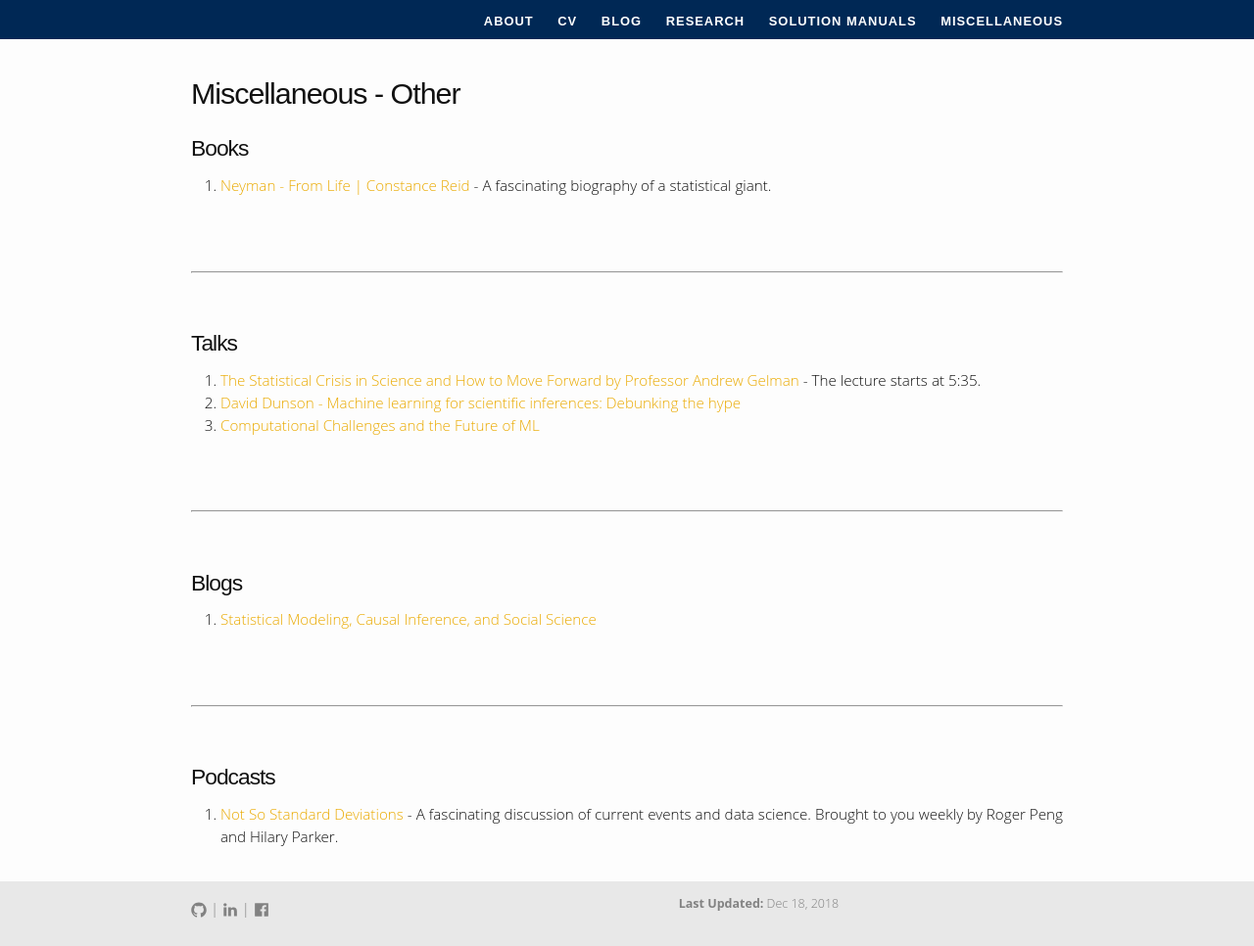
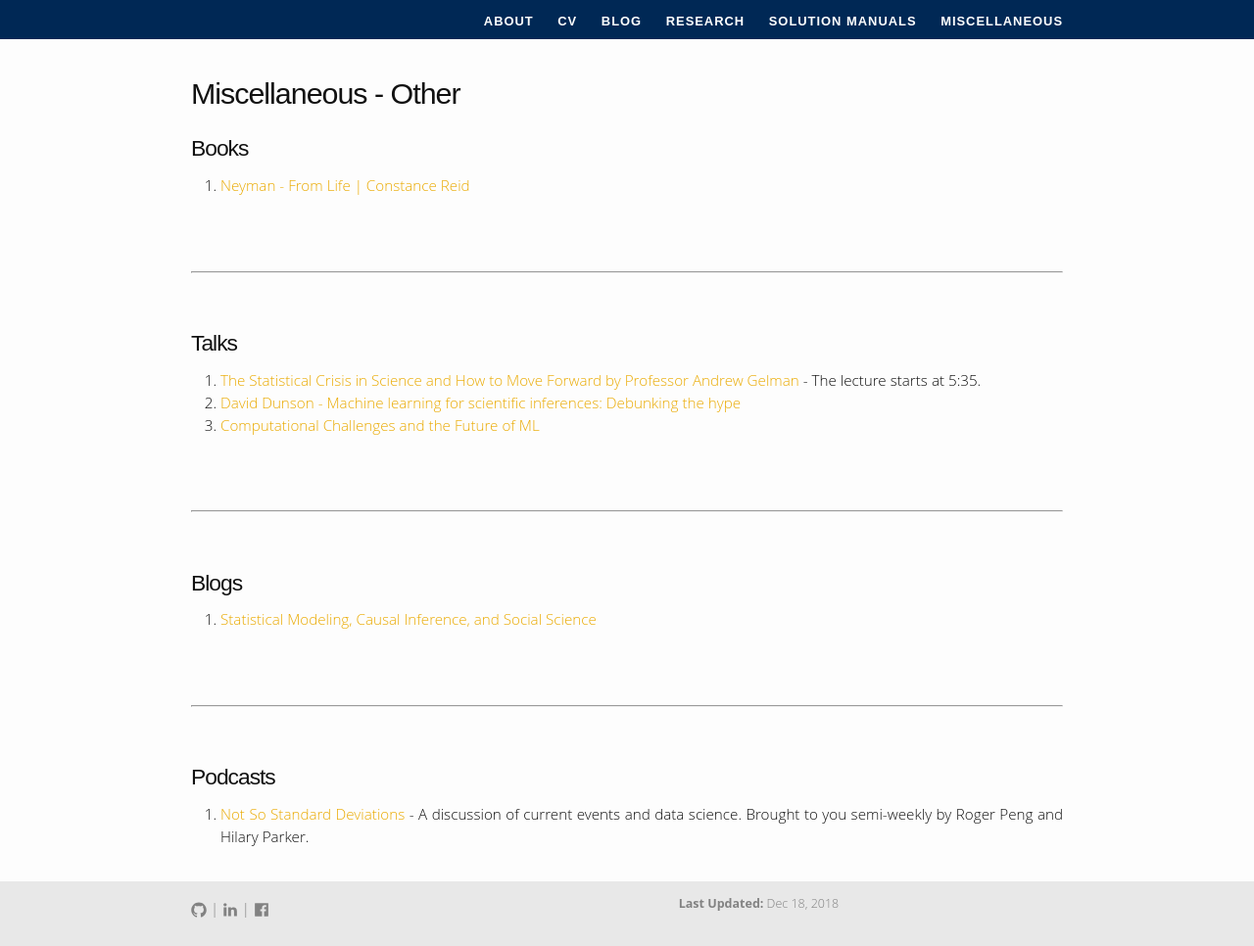
Before and after one commit to davidbuch/davidbuch.github.io, a Jekyll site: the page built from miscellaneous/other.md, in a window 1280 px wide and 966 px high. Shown: the whole window at 98% size. Built offline with Jekyll 4.4.1, drawn with Linux system fonts in a browser that asks for light colours.

Commit message:
Update bio to reflect gra post

```diff
--- a/miscellaneous/other.md
+++ b/miscellaneous/other.md
@@ -6,7 +6,7 @@ permalink: /miscellaneous/other/
 Books
 ===
 
-1. [Neyman - From Life \| Constance Reid](https://www.amazon.com/Neyman-Life-Constance-Reid/dp/0387907475) - A fascinating biography of a statistical giant.
+1. [Neyman - From Life \| Constance Reid](https://www.amazon.com/Neyman-Life-Constance-Reid/dp/0387907475)
 
 
 <br><br>
@@ -37,4 +37,4 @@ Blogs
 Podcasts
 ===
 
-1. [Not So Standard Deviations](http://www.nssdeviations.com) - A fascinating discussion of current events and data science. Brought to you weekly by Roger Peng and Hilary Parker.
+1. [Not So Standard Deviations](http://www.nssdeviations.com) - A discussion of current events and data science. Brought to you semi-weekly by Roger Peng and Hilary Parker.
```
Also changed, not shown: index.md (+1 -1 lines).
